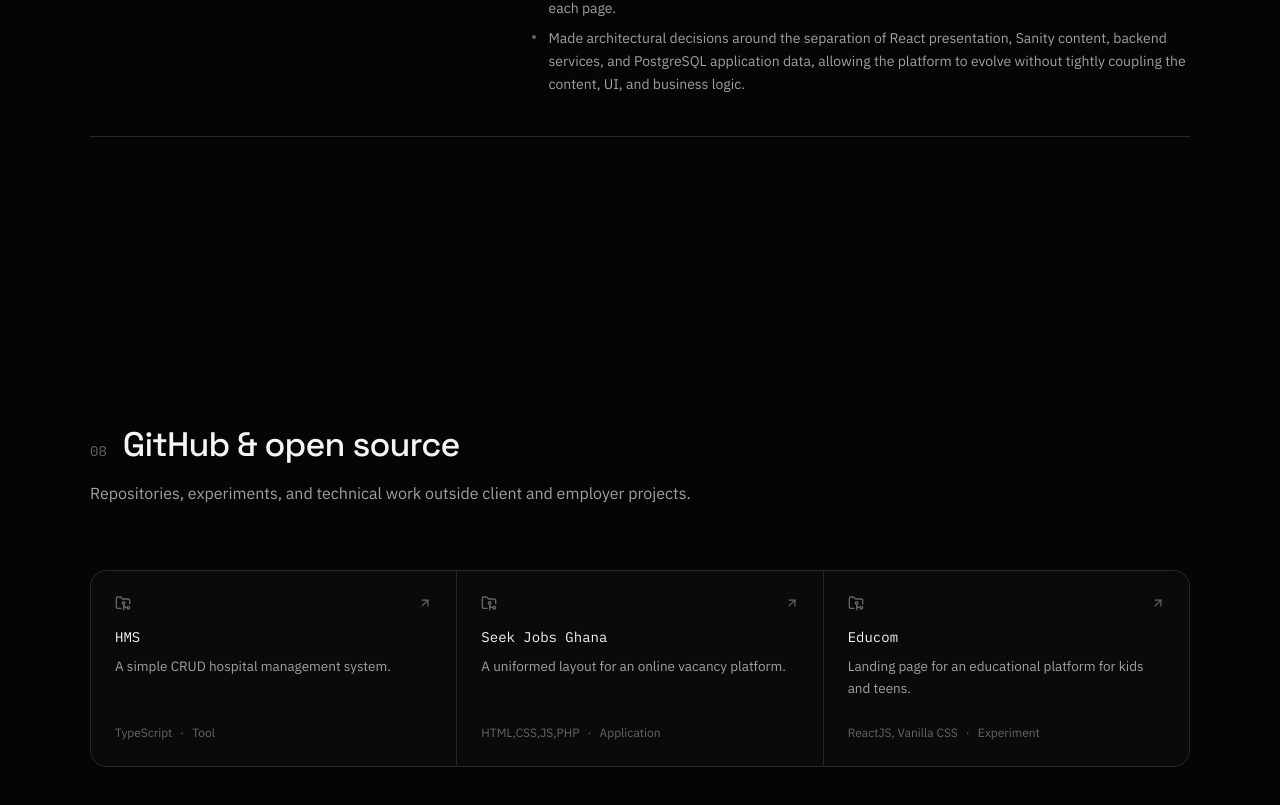
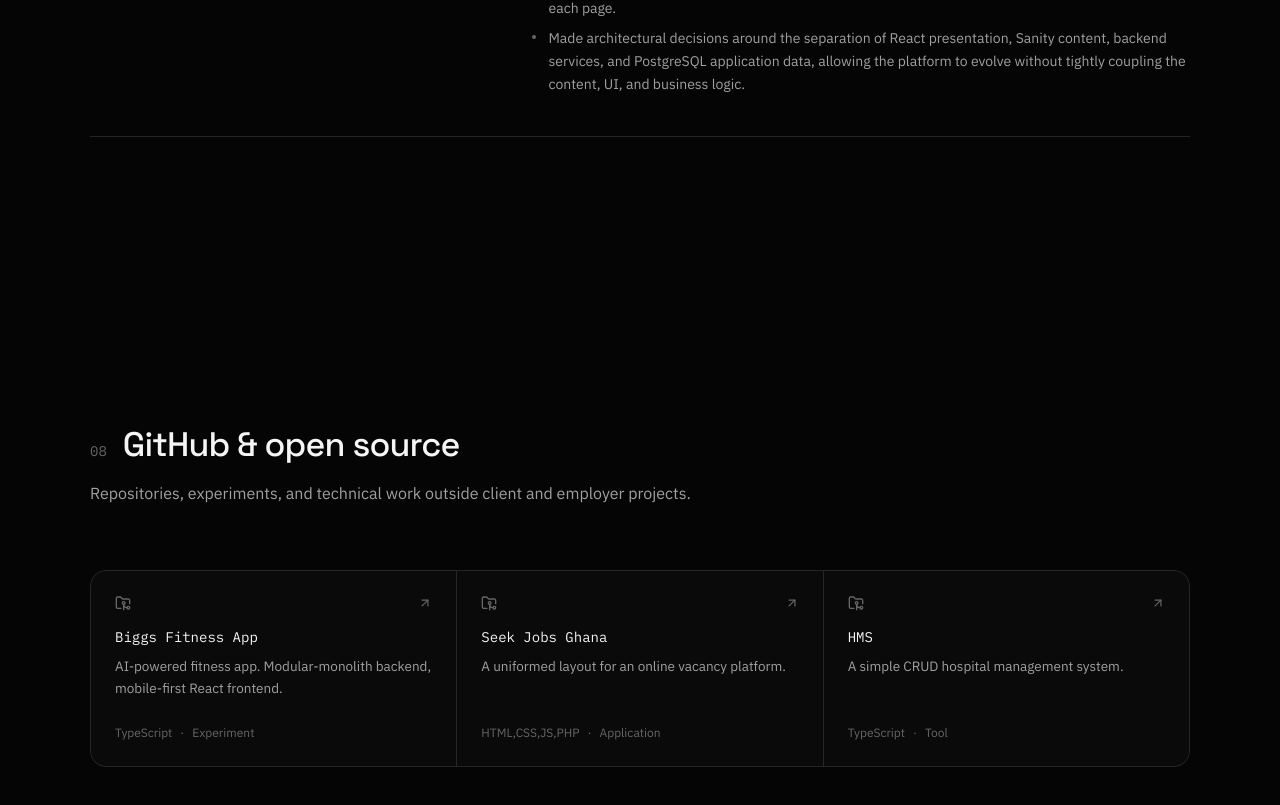
Before and after one commit to richardamofa/portfolio, a React (Vite) app: page / in a window 1280 px wide. Shown: the part 6199-7004 px from the top of the page. Built offline with nearby package versions, Linux system fonts and the light colour scheme.

Commit message:
update: project exps

```diff
--- a/src/data/experience.ts
+++ b/src/data/experience.ts
@@ -4,7 +4,7 @@ export const experience: ExperienceEntry[] = [
   {
     organization: "Voima",
     role: "FULL-STACK ENGINEER",
-    period: "May 2026 — Present",
+    period: "May 2026 - Present",
     context:
       "Building and evolving Voima's production digital platform across the frontend, backend, CMS, and data layers. I translate changing product and organizational requirements into systems that are maintainable, reusable, and practical for the people operating them.",
     impact: [
@@ -15,7 +15,7 @@ export const experience: ExperienceEntry[] = [
   /*{
     organization: "[Voima / organization name]",
     role: "[Job title]",
-    period: "[Start] — [End]",
+    period: "[Start] - [End]",
     context:
       "[One or two sentences on the team, product, and what you were responsible for.]",
     impact: [
@@ -26,12 +26,12 @@ export const experience: ExperienceEntry[] = [
 ];
 
 export const repos: Repo[] = [
-  {
-    name: "HMS",
-    description: "A simple CRUD hospital management system.",
+    {
+    name: "Biggs Fitness App",
+    description: "AI-powered fitness app. Modular-monolith backend, mobile-first React frontend.",
     language: "TypeScript",
-    type: "Tool",
-    url: "https://github.com/richardamofa/hms",
+    type: "Experiment",
+    url: "https://github.com/richardamofa/biggs-fitness-app.v2.0",
   },
   {
     name: "Seek Jobs Ghana",
@@ -41,10 +41,10 @@ export const repos: Repo[] = [
     url: "https://github.com/richardamofa/seekjobsghana",
   },
   {
-    name: "Educom",
-    description: "Landing page for an educational platform for kids and teens.",
-    language: "ReactJS, Vanilla CSS",
-    type: "Experiment",
-    url: "https://github.com/richardamofa/Educom",
+    name: "HMS",
+    description: "A simple CRUD hospital management system.",
+    language: "TypeScript",
+    type: "Tool",
+    url: "https://github.com/richardamofa/hms",
   },
 ];
```
